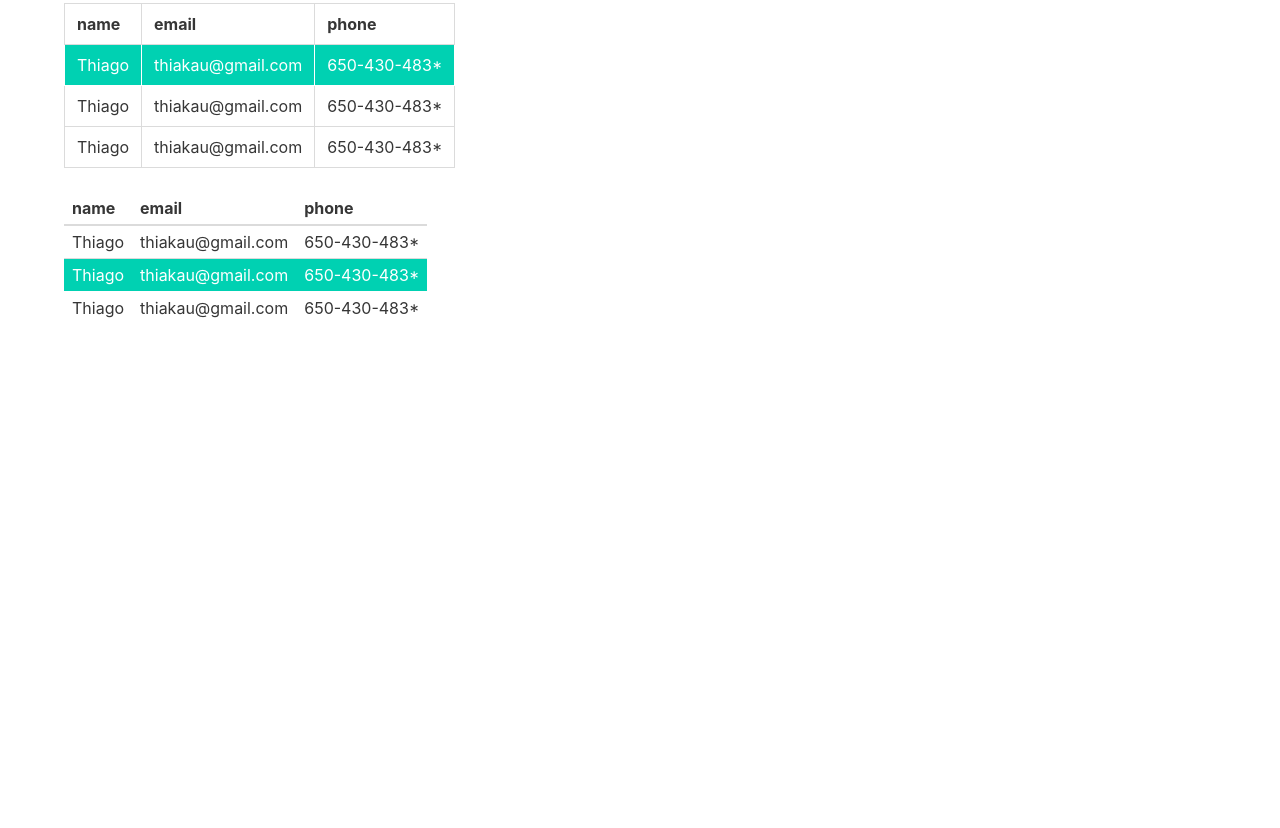
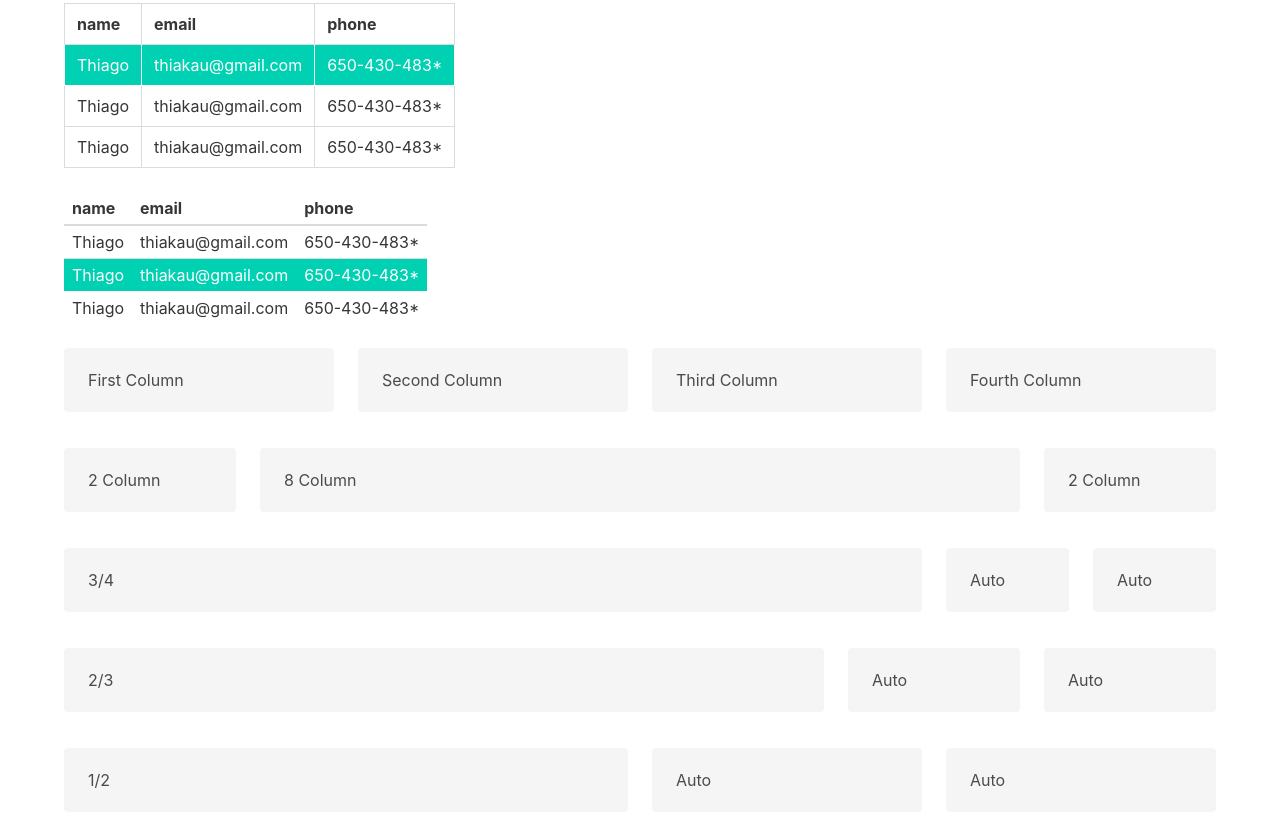
Before and after one commit to tbonfim/bulma, a website: page crash/index.html in a window 1280 px wide. Shown: the part 5354-6182 px from the top of the page. Before the commit the page ends 5758 px from the top, so only its background shows below. Drawn offline with nearby package versions, Linux system fonts and the light colour scheme.

Commit message:
Adding Grid system

```diff
--- a/crash/index.html
+++ b/crash/index.html
@@ -482,6 +482,74 @@
                 </tbody>
             </table>
         </div>
+        <div class="block">
+            <div class="columns">
+                <div class="column">
+                    <p class="notification">First Column</p>
+                </div>
+                <div class="column">
+                    <p class="notification">Second Column</p>
+                </div>
+                <div class="column">
+                    <p class="notification">Third Column</p>
+                </div>
+                <div class="column">
+                    <p class="notification">Fourth Column</p>
+                </div>
+            </div>
+        </div>
+        <div class="block">
+            <div class="columns">
+                <div class="column is-2">
+                    <p class="notification">2 Column</p>
+                </div>
+                <div class="column is-8">
+                    <p class="notification">8 Column</p>
+                </div>
+                <div class="column is-2">
+                    <p class="notification">2 Column</p>
+                </div>
+            </div>
+        </div>
+        <div class="block">
+            <div class="columns">
+                <div class="column is-three-quarters">
+                    <p class="notification">3/4</p>
+                </div>
+                <div class="column">
+                    <p class="notification">Auto</p>
+                </div>
+                <div class="column">
+                    <p class="notification">Auto</p>
+                </div>
+            </div>
+        </div>
+        <div class="block">
+            <div class="columns">
+                <div class="column is-two-thirds">
+                    <p class="notification">2/3</p>
+                </div>
+                <div class="column">
+                    <p class="notification">Auto</p>
+                </div>
+                <div class="column">
+                    <p class="notification">Auto</p>
+                </div>
+            </div>
+        </div>
+        <div class="block">
+            <div class="columns">
+                <div class="column is-half">
+                    <p class="notification">1/2</p>
+                </div>
+                <div class="column">
+                    <p class="notification">Auto</p>
+                </div>
+                <div class="column">
+                    <p class="notification">Auto</p>
+                </div>
+            </div>
+        </div>
     </div>
     <div class="" style="margin-top: 5em"></div>
 </body>
```
